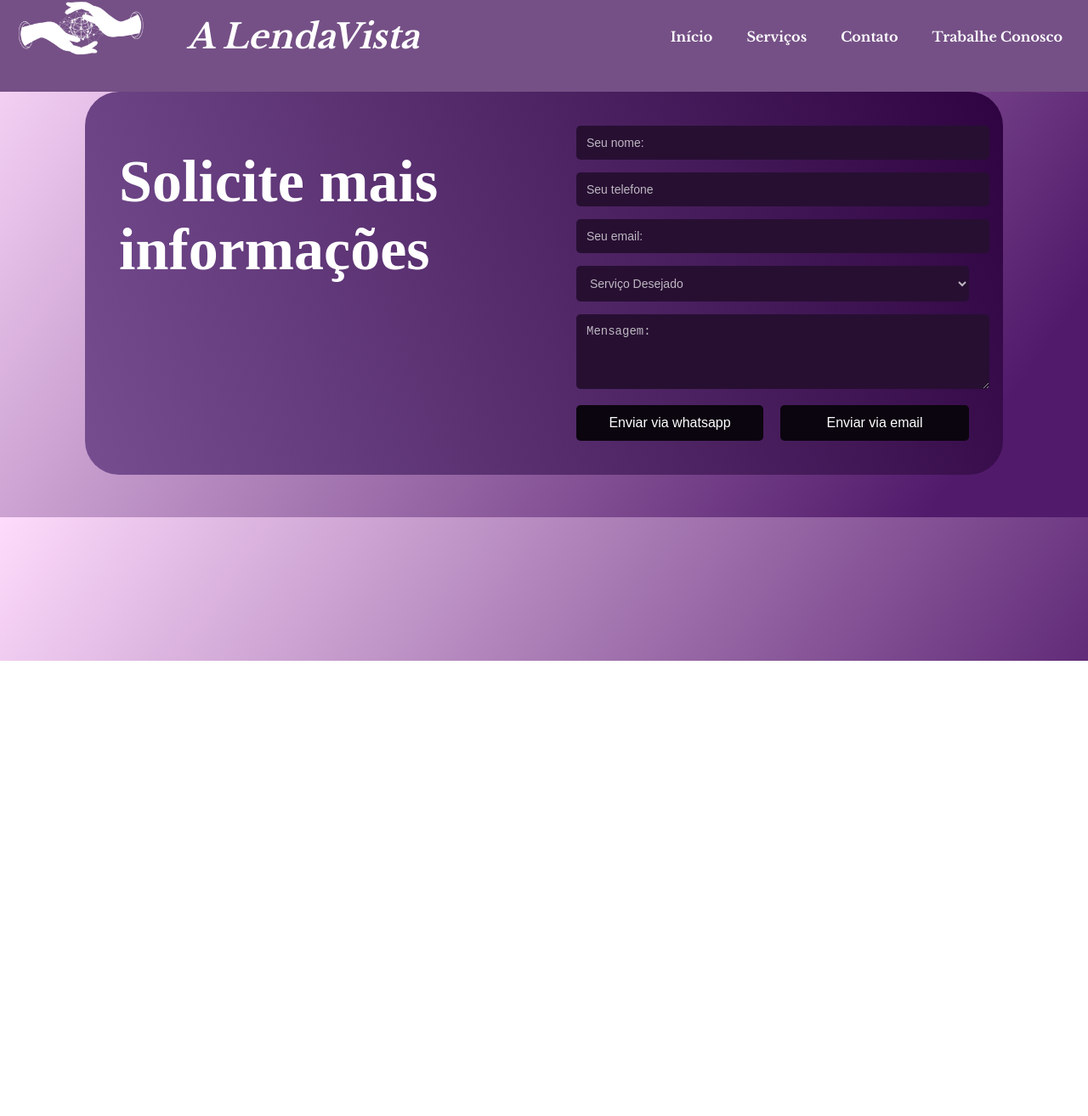
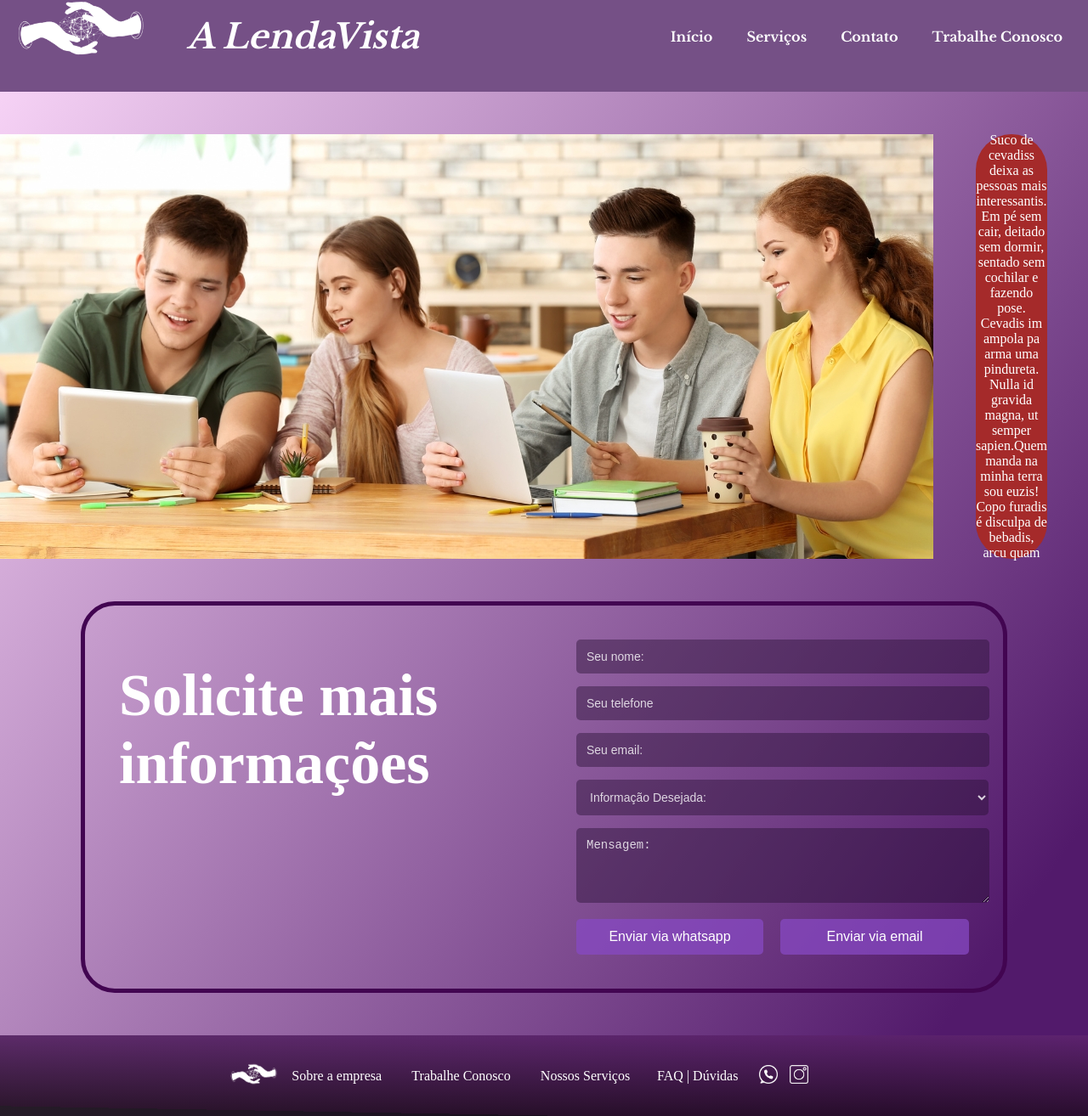
Before and after one commit to victoriafe-sa/Projeto-ALendaVista, a plain HTML site: page estrut/trabalhe.html in a window 1280 px wide. Shown: the part 22-1336 px from the top of the page at 85% size. Before the commit the page ends 800 px from the top, so only its background shows below. Drawn offline with Linux system fonts and the light colour scheme.

Commit message:
segunda pagina

```diff
--- a/css/formulario.css
+++ b/css/formulario.css
@@ -3,22 +3,26 @@
     padding: 0;
 }
 
-.container {
+.container-form {
     color: #000000;
     margin: auto;
     max-width: 1000px;
     padding: 40px;
-    background: linear-gradient(249deg, #2F0341 0%, #764E90 100%);
+    border: 5px solid rgb(66, 5, 81);
     border-radius: 40px;
     display: flex;
     align-items: center;
     justify-content: center;
     margin-bottom: 50px;
+    margin-top: 50px;
 }
 
 .text-container {
     flex: 1;
     margin-right: 30px;
+    display: flex;
+    align-items: center;
+    justify-content: center;
 }
 
 .text-container h1 {
@@ -32,15 +36,11 @@
     margin-top: -80px;
 }
 
-.form-container {
-    flex: 1;
-}
-
 input, textarea {
     width: 100%;
     padding: 12px;
     margin-bottom: 15px;
-    background-color: rgb(39, 15, 50);
+    background-color: rgb(39, 15, 50, 0.433);
     border: none;
     border-radius: 5px;
     color: white;
@@ -48,28 +48,25 @@ input, textarea {
 }
 
 input::placeholder, textarea::placeholder {
-    color: rgba(255, 255, 255, 0.7);
+    color: rgba(255, 255, 255, 0.804);
 }
 
 select {
-    width: 100%;
+    width: 105%;
     padding: 12px;
     margin-bottom: 15px;
-    background-color: rgb(39, 15, 50);
+    background-color: rgba(39, 15, 50, 0.433);
     border: none;
     border-radius: 5px;
-    color: rgba(255, 255, 255, 0.7);
+    color: rgba(255, 255, 255, 0.804);
     font-size: 14px;
 }
 
-select:focus {
-    outline: none;
-    box-shadow: 0 0 8px #884ac4;
-}
+
 button {
     width: 50%;
     padding: 12px;
-    background-color:rgb(11, 5, 15);
+    background-color:#874ac4bd;
     border: none;
     color: white;
     font-size: 16px;
@@ -80,10 +77,14 @@ button {
 }
 
 button:hover {
-    background-color: #874ac4bd;
+    background-color: #c04ac4bd;
 }
 
 input:focus, textarea:focus {
+    outline: none;
+    box-shadow: 0 0 8px #884ac4;
+}
+select:focus {
     outline: none;
     box-shadow: 0 0 8px #884ac4;
 }
@@ -99,3 +100,8 @@ button {
     margin: 0; /* Remove o margin auto */
     min-width: 220px; /* Adiciona uma largura mínima para uniformidade */
 }
+
+option{
+    background-color: rgb(39, 15, 50);
+    color: rgba(255, 255, 255, 0.804);
+}
--- /dev/null
+++ b/css/trabalhe.css
@@ -0,0 +1,30 @@
+.info01-container{
+    display: flex;
+    justify-content: center;
+    align-items: center;
+    margin-top: 50px;
+}
+
+.info01{
+    width: 1100px;
+    height: 500px;
+    background-color: black;
+    margin-right: 50px;
+}
+
+
+.info01-text{
+    width: 7500px;
+    height: 500px;
+    background-color: brown;
+    margin-right: 50px;
+    border-radius: 50px;
+}
+
+.info01-text{
+    display: flex;
+    align-items: center;
+    justify-content: center;
+    text-align: center;
+
+}
--- a/estrut/trabalhe.html
+++ b/estrut/trabalhe.html
@@ -1,5 +1,6 @@
 <!DOCTYPE html>
 <html lang="en">
+
 <head>
     <meta charset="UTF-8">
     <meta http-equiv="X-UA-Compatible" content="IE=edge">
@@ -8,10 +9,12 @@
     <link rel="stylesheet" href="../css/style.css">
     <link rel="stylesheet" href="../css/footer.css">
     <link rel="stylesheet" href="../css/formulario.css">
+    <link rel="stylesheet" href="../css/trabalhe.css">
 </head>
+
 <body>
     <header>
-        <div class="cabecalho">
+        <div class="cabecalho" id="inicio">
             <div class="logo">
                 <img id="im_logo" src="../img/logotipo.png" alt="" class="img_logo">
                 <h1 class="nome_site">A LendaVista</h1>
@@ -19,19 +22,31 @@
             <div class="naveg">
                 <nav class="menu">
                     <ul>
-                        <li><a href="index.html">Início</a></li>
+                        <li><a href="../estrut/index.html">Início</a></li>
                         <li><a href="#banner">Serviços</a></li>
-                        <li><a href="trabalhe.html">Contato</a></li>
-                        <li><a href="trabalhe.html">Trabalhe Conosco</a></li>
+                        <li><a href="../estrut/trabalhe.html">Contato</a></li>
+                        <li><a href="../estrut/trabalhe.html">Trabalhe Conosco</a></li>
                     </ul>
                 </nav>
             </div>
         </div>
     </header>
 
+    <main>
+        <section class="container-info-01">
+            <div class="info01-container">
+                <div class="info01">
+                    <img src="../img/banner-d.jpg" alt="">
+                </div>
+                <div class="info01-text">
+                    <p>Suco de cevadiss deixa as pessoas mais interessantis. Em pé sem cair, deitado sem dormir, sentado sem cochilar e fazendo pose. Cevadis im ampola pa arma uma pindureta. Nulla id gravida magna, ut semper sapien.Quem manda na minha terra sou euzis! Copo furadis é disculpa de bebadis, arcu quam </p>
+                </div>
+            </div>
+
+        </section>
 
         <section id="formulario_sec">
-        <div class="container">
+            <div class="container-form">
                 <div class="text-container">
                     <h1>Solicite mais informações</h1>
                 </div>
@@ -41,11 +56,11 @@
                         <input type="tel" id="telefone" name="telefone" placeholder="Seu telefone" required>
                         <input type="email" id="email" name="email" placeholder="Seu email:" required>
                         <select id="assunto">
-                        <option class="opcao" value="">Serviço Desejado</option>
-                        <option class="opcao" value="">Redes sociais</option>
-                        <option class="opcao" value="">Site</option>
-                        <option class="opcao" value="">Aplicativo </option>
-                        <option class="opcao" value="">Outro</option>
+                            <option class="opcao" value="">Informação Desejada:</option>
+                            <option class="opcao" value="">Criação de App</option>
+                            <option class="opcao" value="">Criação de Site</option>
+                            <option class="opcao" value="">Marketing Digital</option>
+                            <option class="opcao" value="">Trabalhar Conosco</option>
                         </select>
                         <textarea id="mensagem" name="mensagem" rows="4" placeholder="Mensagem:" required></textarea>
                         <div class="button-container">
@@ -56,5 +71,39 @@
                 </div>
             </div>
         </section>
+    </main>
+
+    <footer>
+        <table id="footer_table">
+            <tr class="footer_tr1">
+                <td id="footer_td" rowspan="2">
+                    <img id="logo_rod" src="../img/logotipo.png" alt="">
+                </td>
+                <td id="footer_td">
+                    <a id="footer_a" href="sobre.html">Sobre a empresa</a>
+                </td>
+                <td id="footer_td">
+                    <a id="footer_a" href="trabalhe.html">Trabalhe Conosco</a>
+                </td>
+
+                <td id="footer_td">
+                    <a id="footer_a" href="#servicos">Nossos Serviços</a>
+                </td>
+                <td id="footer_td">
+                    <a id="footer_a" href="faq.html">FAQ | Dúvidas</a>
+                </td>
+                <td id="footer_td">
+                    <a id="footer_a" href="https://web.whatsapp.com/">
+                        <img id="zap" src="../img/whats.png" alt="">
+                    </a>
+                    <a id="footer_a" href="https://www.instagram.com/meuwebsite/">
+                        <img id="insta" src="../img/insta.png" alt="">
+                    </a>
+                </td>
+            </tr>
+        </table>
+    </footer>
+    <script src="../script/java.js"></script>
 </body>
+
 </html>
```
Also changed, not shown: estrut/index.html (+4 -4 lines), img/banner-01.jpg (added), img/banner-d.jpg (added). Lines whose indentation alone changed are shown as unchanged.
